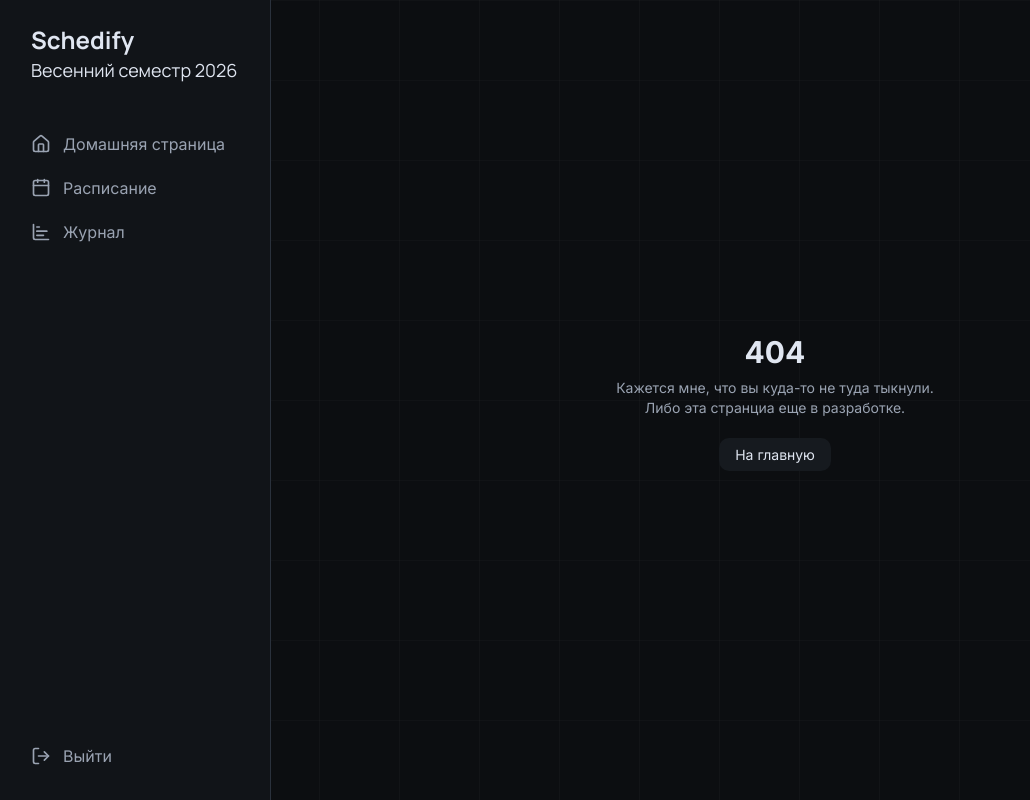
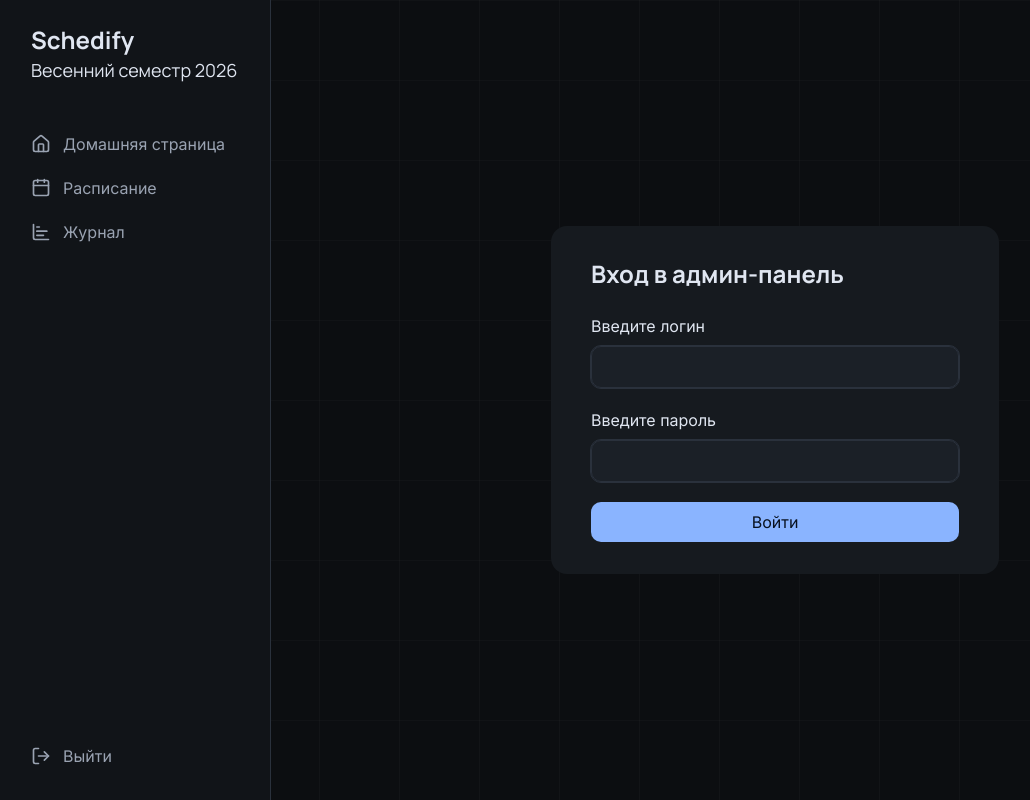
Before and after one commit to pavelBeloded/Electronic-journal, a Next.js app: page /admin/login in a window 1280 px wide. Before the commit this address had no page. Shown: the whole page, without its empty margins (1-1031 px from the left). Built offline with nearby package versions, Linux system fonts and the light colour scheme; no server answers.

Commit message:
feat: admin panel

```diff
--- /dev/null
+++ b/app/actions/auth.ts
@@ -0,0 +1,72 @@
+"use server";
+
+import bcrypt from "bcryptjs";
+import { redirect } from "next/navigation";
+import { z } from "zod";
+import { createAdminSession } from "@/lib/sessions";
+
+export type ActionResponse = {
+  success: boolean;
+  message: string;
+  errors?: Record<string, string[]>;
+};
+
+const SignInSchema = z.object({
+  login: z.string().min(1, "Логин обязателен"),
+  password: z.string().min(1, "Пароль обязателен"),
+});
+
+export async function signIn(
+  _prevState: ActionResponse,
+  formData: FormData,
+): Promise<ActionResponse> {
+  const rawData = {
+    login: formData.get("login"),
+    password: formData.get("password"),
+  };
+
+  const validationResult = SignInSchema.safeParse(rawData);
+
+  if (!validationResult.success) {
+    return {
+      success: false,
+      message: "Ошибка валидации",
+      errors: validationResult.error.flatten().fieldErrors,
+    };
+  }
+
+  const { login, password } = validationResult.data;
+
+  const adminLogin = process.env.ADMIN_LOGIN;
+  const adminPasswordHash = process.env.ADMIN_PASSWORD_HASH;
+
+  if (!adminLogin || !adminPasswordHash) {
+    return {
+      success: false,
+      message: "Ошибка конфигурации сервера",
+    };
+  }
+
+  if (login !== adminLogin) {
+    console.log("login " + adminLogin);
+
+    return {
+      success: false,
+      message: "Неверный логин или пароль",
+    };
+  }
+
+  const isPasswordValid = await bcrypt.compare(password, adminPasswordHash);
+
+  if (!isPasswordValid) {
+    console.log("password " + isPasswordValid);
+    console.log(adminPasswordHash);
+    return {
+      success: false,
+      message: "Неверный логин или пароль",
+    };
+  }
+
+  await createAdminSession();
+  redirect("/admin");
+}
--- /dev/null
+++ b/app/admin/login/page.tsx
@@ -0,0 +1,66 @@
+"use client";
+
+import { useActionState } from "react";
+import { ActionResponse, signIn } from "@/app/actions/auth";
+const initialState: ActionResponse = {
+  success: false,
+  message: "",
+  errors: undefined,
+};
+export default function LoginPage() {
+  const [state, formAction, isPending] = useActionState(signIn, initialState);
+
+  return (
+    <div className="flex h-screen w-full items-center justify-center">
+      <div className="w-full max-w-md rounded-2xl bg-surface-container px-10 py-8">
+        <h1 className="mb-6 font-headline text-2xl font-bold">
+          Вход в админ-панель
+        </h1>
+
+        <form action={formAction} className="space-y-5">
+          {state.message && !state.errors && (
+            <p className="text-sm text-red-500">{state.message}</p>
+          )}
+
+          <div className="flex flex-col gap-2">
+            <label htmlFor="login">Введите логин</label>
+            <input
+              id="login"
+              name="login"
+              type="text"
+              autoComplete="username"
+              disabled={isPending}
+              className="rounded-md bg-surface-container-high px-3 py-2 outline outline-1 outline-outline-variant"
+            />
+            {state.errors?.login?.[0] && (
+              <p className="text-sm text-red-500">{state.errors.login[0]}</p>
+            )}
+          </div>
+
+          <div className="flex flex-col gap-2">
+            <label htmlFor="password">Введите пароль</label>
+            <input
+              id="password"
+              name="password"
+              type="password"
+              autoComplete="current-password"
+              disabled={isPending}
+              className="rounded-md bg-surface-container-high px-3 py-2 outline outline-1 outline-outline-variant"
+            />
+            {state.errors?.password?.[0] && (
+              <p className="text-sm text-red-500">{state.errors.password[0]}</p>
+            )}
+          </div>
+
+          <button
+            type="submit"
+            disabled={isPending}
+            className="w-full rounded-md bg-primary px-4 py-2 text-on-primary disabled:opacity-50"
+          >
+            {isPending ? "Входим..." : "Войти"}
+          </button>
+        </form>
+      </div>
+    </div>
+  );
+}
--- /dev/null
+++ b/app/admin/page.tsx
@@ -0,0 +1,48 @@
+import Link from "next/link";
+
+export default function AdminPage() {
+  return (
+    <main className="min-h-screen bg-background p-8">
+      <div className="mx-auto max-w-5xl">
+        <header className="mb-8">
+          <h1 className="font-headline text-3xl font-bold">Админка</h1>
+          <p className="mt-2 text-on-surface-variant">
+            Управление расписанием, студентами и пропусками
+          </p>
+        </header>
+
+        <section className="grid gap-4 md:grid-cols-3">
+          <Link
+            href="/admin/schedule"
+            className="rounded-2xl border border-outline-variant/20 bg-surface-container p-5 transition hover:border-primary/40"
+          >
+            <h2 className="text-xl font-semibold">Расписание</h2>
+            <p className="mt-2 text-sm text-on-surface-variant">
+              Добавлять, редактировать и удалять пары
+            </p>
+          </Link>
+
+          <Link
+            href="/admin/students"
+            className="rounded-2xl border border-outline-variant/20 bg-surface-container p-5 transition hover:border-primary/40"
+          >
+            <h2 className="text-xl font-semibold">Студенты</h2>
+            <p className="mt-2 text-sm text-on-surface-variant">
+              Управление списком группы
+            </p>
+          </Link>
+
+          <Link
+            href="/admin/absences"
+            className="rounded-2xl border border-outline-variant/20 bg-surface-container p-5 transition hover:border-primary/40"
+          >
+            <h2 className="text-xl font-semibold">Пропуски</h2>
+            <p className="mt-2 text-sm text-on-surface-variant">
+              Отмечать и смотреть пропуски
+            </p>
+          </Link>
+        </section>
+      </div>
+    </main>
+  );
+}
--- /dev/null
+++ b/lib/sessions.ts
@@ -0,0 +1,43 @@
+import "server-only";
+import { jwtVerify, SignJWT } from "jose";
+import { cookies } from "next/headers";
+
+const SESSION_COOKIE_NAME = "admin-session";
+
+const secret = process.env.ADMIN_SESSION_SECRET;
+if (!secret) {
+  throw new Error("ADMIN_SESSION_SECRET is not set");
+}
+
+const secretKey = new TextEncoder().encode(secret);
+
+type SessionPayload = {
+  role: "admin";
+};
+
+export async function createAdminSession() {
+  const expiresAt = new Date(Date.now() + 7 * 24 * 60 * 60 * 1000);
+
+  const token = await new SignJWT({
+    role: "admin" satisfies SessionPayload["role"],
+  })
+    .setProtectedHeader({ alg: "HS256" })
+    .setIssuedAt()
+    .setExpirationTime("7d")
+    .sign(secretKey);
+
+  const cookieStore = await cookies();
+
+  cookieStore.set(SESSION_COOKIE_NAME, token, {
+    httpOnly: true,
+    secure: process.env.NODE_ENV === "production",
+    sameSite: "lax",
+    expires: expiresAt,
+    path: "/",
+  });
+}
+
+export async function deleteAdminSession() {
+  const cookieStore = await cookies();
+  cookieStore.delete(SESSION_COOKIE_NAME);
+}
--- /dev/null
+++ b/middleware.ts
@@ -0,0 +1,53 @@
+import { NextRequest, NextResponse } from "next/server";
+import { jwtVerify } from "jose";
+
+const SESSION_COOKIE_NAME = "admin-session";
+
+const secret = process.env.ADMIN_SESSION_SECRET;
+if (!secret) {
+  throw new Error("ADMIN_SESSION_SECRET is not set");
+}
+
+const secretKey = new TextEncoder().encode(secret);
+
+async function isValidAdminSession(token: string) {
+  try {
+    const { payload } = await jwtVerify(token, secretKey);
+
+    return payload.role === "admin";
+  } catch {
+    return false;
+  }
+}
+
+export async function middleware(request: NextRequest) {
+  const { pathname } = request.nextUrl;
+
+  if (!pathname.startsWith("/admin")) {
+    return NextResponse.next();
+  }
+
+  if (pathname === "/admin/login") {
+    return NextResponse.next();
+  }
+
+  const token = request.cookies.get(SESSION_COOKIE_NAME)?.value;
+
+  if (!token) {
+    const loginUrl = new URL("/admin/login", request.url);
+    return NextResponse.redirect(loginUrl);
+  }
+
+  const isValid = await isValidAdminSession(token);
+
+  if (!isValid) {
+    const loginUrl = new URL("/admin/login", request.url);
+    return NextResponse.redirect(loginUrl);
+  }
+
+  return NextResponse.next();
+}
+
+export const config = {
+  matcher: ["/admin/:path*"],
+};
--- a/package.json
+++ b/package.json
@@ -15,12 +15,15 @@
   "dependencies": {
     "@auth/pg-adapter": "^1.11.1",
     "@neondatabase/serverless": "^1.0.2",
+    "bcryptjs": "^3.0.3",
     "drizzle-orm": "^0.45.1",
+    "jose": "^6.2.2",
     "lucide-react": "^1.6.0",
     "next": "16.2.0",
     "next-auth": "^4.24.13",
     "react": "19.2.4",
-    "react-dom": "19.2.4"
+    "react-dom": "19.2.4",
+    "zod": "^4.3.6"
   },
   "devDependencies": {
     "@tailwindcss/postcss": "^4",
```
Also changed, not shown: 1 other file (tests, documents, lock files or other folders).
